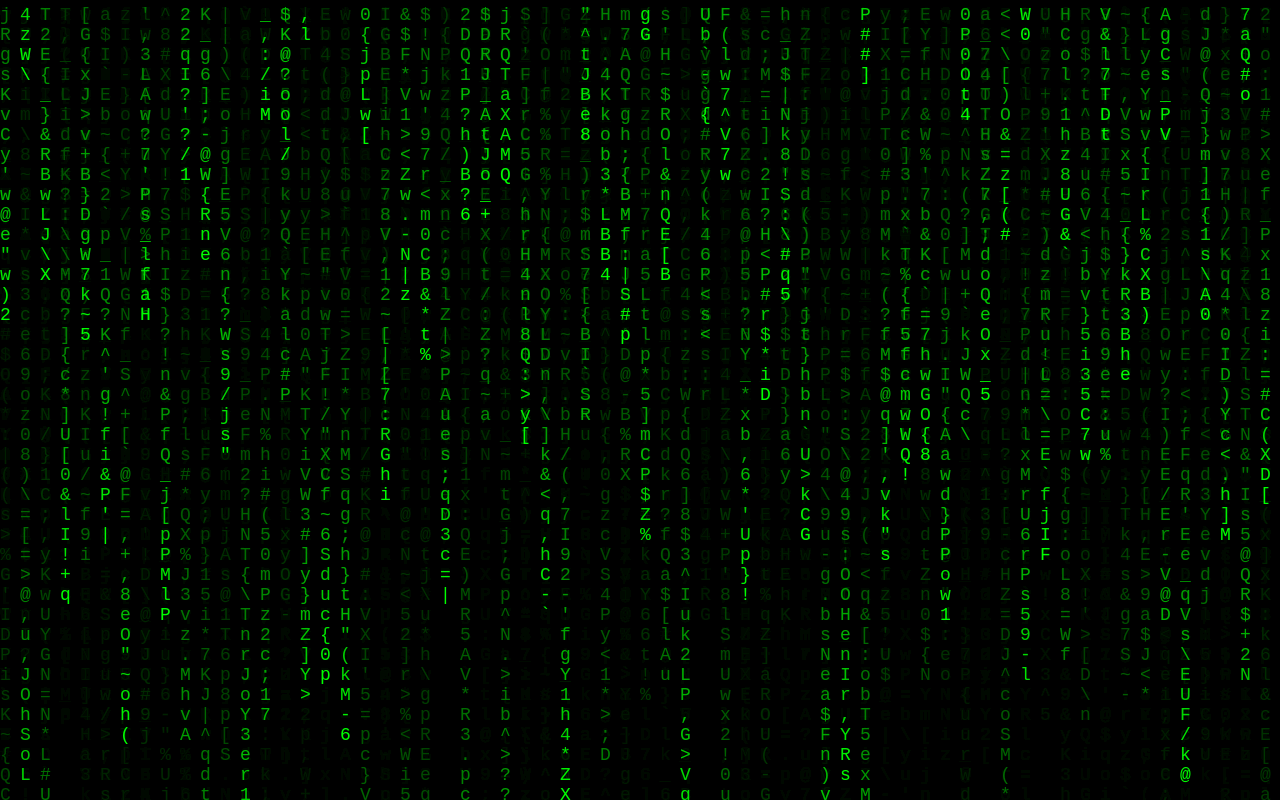
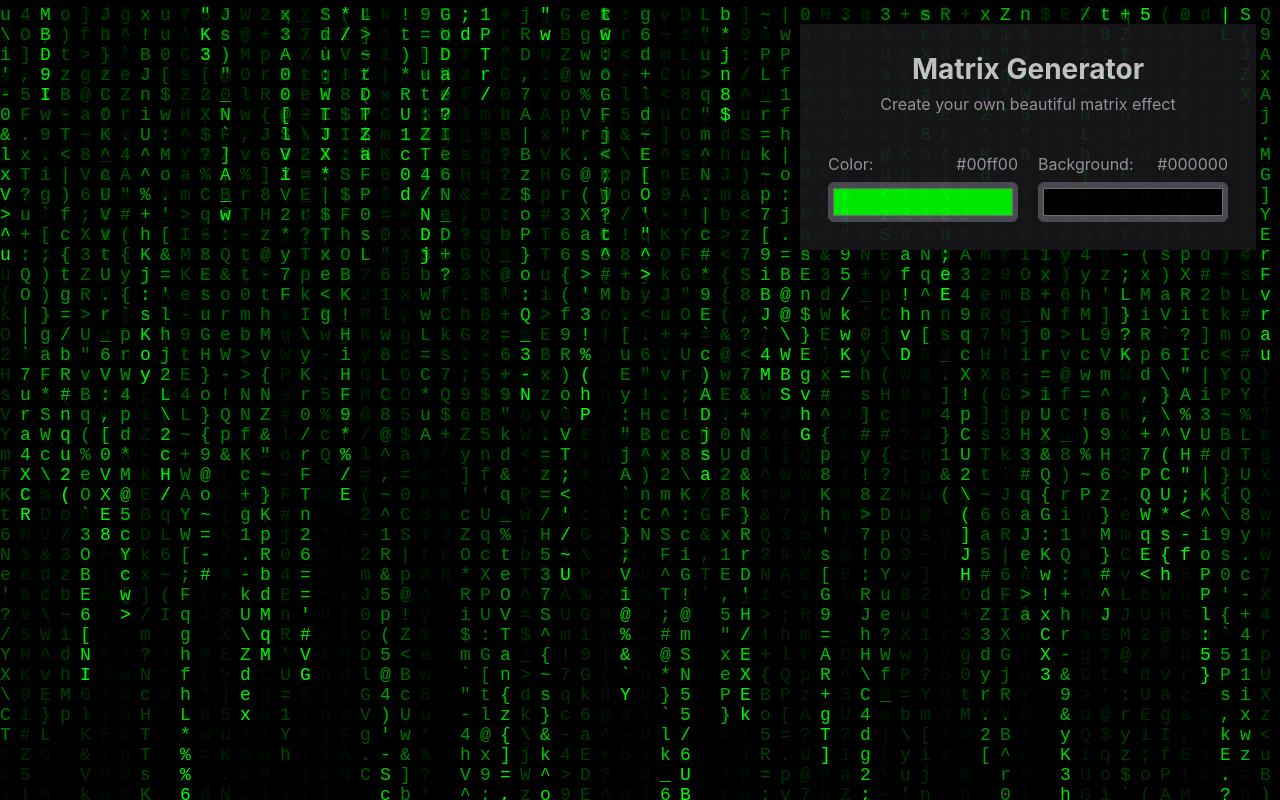
Before and after one commit to florianbuehler/matrix-generator, a React (Create React App) app: page / in a window 1280 px wide. Built offline with nearby package versions, Linux system fonts and the light colour scheme.

Commit message:
Add control to change colors.

```diff
--- a/src/App.tsx
+++ b/src/App.tsx
@@ -1,7 +1,7 @@
 import React from 'react';
 import { ThemeProvider } from 'styled-components';
 import { GlobalStyle, theme } from 'styles';
-import { Matrix } from 'components';
+import { Control, Matrix } from 'components';
 import { MatrixSettingsProvider } from 'providers';
 
 function App() {
@@ -10,6 +10,7 @@ function App() {
       <MatrixSettingsProvider>
         <GlobalStyle />
         <Matrix />
+        <Control />
       </MatrixSettingsProvider>
     </ThemeProvider>
   );
--- /dev/null
+++ b/src/components/ColorPicker.tsx
@@ -0,0 +1,57 @@
+import React, { ChangeEvent, useId } from 'react';
+import styled from 'styled-components';
+
+type Props = {
+  label: string;
+  color: string;
+  onColorChange: (color: string) => void;
+};
+
+const StyledColorPicker = styled.div`
+  display: flex;
+  flex-direction: column;
+  color: ${({ theme }) => theme.typography.colors.text};
+
+  width: 100%;
+
+  > div {
+    display: flex;
+    flex-direction: row;
+    justify-content: space-between;
+    margin-bottom: 0.5rem;
+  }
+
+  > input {
+    width: 100%;
+    height: 40px;
+    border: 1px #52525b solid;
+    border-radius: 6px;
+    background: #52525b;
+    padding: 1px 2px;
+    margin: 0;
+
+    &:hover {
+      cursor: pointer;
+    }
+  }
+`;
+
+const ColorPicker: React.FC<Props> = ({ label, color, onColorChange }) => {
+  const id = useId();
+
+  const handleColorChange = (event: ChangeEvent<HTMLInputElement>) => {
+    onColorChange(event.target.value);
+  };
+
+  return (
+    <StyledColorPicker>
+      <div>
+        <label htmlFor={id}>{label}</label>
+        <span>{color}</span>
+      </div>
+      <input id={id} type="color" value={color} onChange={handleColorChange} />
+    </StyledColorPicker>
+  );
+};
+
+export default ColorPicker;
--- /dev/null
+++ b/src/components/Control.tsx
@@ -0,0 +1,44 @@
+import React from 'react';
+import styled from 'styled-components';
+import { ColorPicker, Header } from 'components';
+import { useMatrixSettings } from 'hooks';
+
+const StyledControl = styled.div`
+  position: absolute;
+  top: 1.5rem;
+  right: 1.5rem;
+
+  //background: #171717;
+  background: ${({ theme }) => theme.background};
+  opacity: 0.9;
+  padding: 1.75rem 1.75rem 1.75rem 1.75rem;
+
+  width: 25rem;
+`;
+
+const StyledForm = styled.form`
+  .form-row {
+    display: flex;
+    gap: 1.25rem;
+  }
+`;
+
+const Control: React.FC = () => {
+  const { color, changeColor, backgroundColor, changeBackgroundColor } = useMatrixSettings();
+
+  return (
+    <StyledControl>
+      <Header />
+      <main>
+        <StyledForm>
+          <div className="form-row">
+            <ColorPicker label="Color:" color={color} onColorChange={changeColor} />
+            <ColorPicker label="Background:" color={backgroundColor} onColorChange={changeBackgroundColor} />
+          </div>
+        </StyledForm>
+      </main>
+    </StyledControl>
+  );
+};
+
+export default Control;
--- /dev/null
+++ b/src/components/Header.tsx
@@ -0,0 +1,31 @@
+import React from 'react';
+import styled from 'styled-components';
+
+const StyledHeader = styled.header`
+  display: flex;
+  flex-direction: column;
+  align-items: center;
+  margin-bottom: 2.5rem;
+
+  h1 {
+    margin: 0 0 0.5rem 0;
+    font-size: 28px;
+    color: ${({ theme }) => theme.typography.colors.header};
+  }
+
+  p {
+    margin: 0;
+    color: ${({ theme }) => theme.typography.colors.text};
+  }
+`;
+
+const Header = () => {
+  return (
+    <StyledHeader>
+      <h1>Matrix Generator</h1>
+      <p>Create your own beautiful matrix effect</p>
+    </StyledHeader>
+  );
+};
+
+export default Header;
--- a/src/components/Matrix.tsx
+++ b/src/components/Matrix.tsx
@@ -59,7 +59,7 @@ const Matrix: React.FC = () => {
 
   useEffect(() => {
     const draw = () => {
-      const fadeFactor = 0.05;
+      const fadeFactor = '0D';
       const canvas = canvasRef.current;
 
       if (!canvas) {
@@ -68,8 +68,8 @@ const Matrix: React.FC = () => {
 
       const ctx = canvas.getContext('2d')!;
 
-      // draw a semi transparent black rectangle on top of the scene to slowly fade older characters
-      ctx.fillStyle = 'rgba( 0 , 0 , 0 , ' + fadeFactor + ' )';
+      // draw a semi transparent rectangle on top of the scene to slowly fade older characters
+      ctx.fillStyle = `${backgroundColor}${fadeFactor}`;
       ctx.fillRect(0, 0, canvas.width, canvas.height);
 
       // pick a font slightly smaller than the tile size
@@ -84,7 +84,7 @@ const Matrix: React.FC = () => {
     };
 
     draw();
-  }, [color, columns]);
+  }, [color, backgroundColor, columns]);
 
   useEffect(() => {
     const maxStackHeight = Math.ceil(window.innerHeight / 20);
--- a/src/components/index.ts
+++ b/src/components/index.ts
@@ -1 +1,4 @@
+export { default as ColorPicker } from './ColorPicker';
+export { default as Control } from './Control';
+export { default as Header } from './Header';
 export { default as Matrix } from './Matrix';
--- a/src/providers/MatrixSettingsProvider.tsx
+++ b/src/providers/MatrixSettingsProvider.tsx
@@ -6,8 +6,8 @@ type Props = {
 };
 
 const MatrixSettingsProvider: React.FC<Props> = ({ children }) => {
-  const [color, setColor] = useState('rgb(0, 255, 0)');
-  const [backgroundColor, setBackgroundColor] = useState('rgb(0, 0, 0)');
+  const [color, setColor] = useState('#00ff00');
+  const [backgroundColor, setBackgroundColor] = useState('#000000');
 
   const value = {
     color,
--- a/src/styles/GlobalStyle.tsx
+++ b/src/styles/GlobalStyle.tsx
@@ -4,6 +4,13 @@ const GlobalStyle = createGlobalStyle`
   body {
     padding: 0;
     margin: 0;
+    box-sizing: border-box;
+
+    font-family: -apple-system, BlinkMacSystemFont, 'Segoe UI', 'Roboto', 'Oxygen',
+    'Ubuntu', 'Cantarell', 'Fira Sans', 'Droid Sans', 'Helvetica Neue',
+    sans-serif;
+    -webkit-font-smoothing: antialiased;
+    -moz-osx-font-smoothing: grayscale;
   }
 
   #root {
--- a/src/styles/theme.ts
+++ b/src/styles/theme.ts
@@ -1,3 +1,14 @@
-const theme = {};
+import typography, { Typography } from './typography';
+
+type Theme = {
+  typography: Typography;
+  background: string;
+};
+
+const theme: Theme = {
+  typography,
+
+  background: '#18181b' // tailwind zinc-900
+};
 
 export default theme;
--- /dev/null
+++ b/src/styles/typography.ts
@@ -0,0 +1,15 @@
+export type Typography = {
+  colors: {
+    text: string;
+    header: string;
+  };
+};
+
+const typography: Typography = {
+  colors: {
+    header: '#d4d4d8', // tailwind zinc-300
+    text: '#a1a1aa' // tailwind zinc-400
+  }
+};
+
+export default typography;
```
